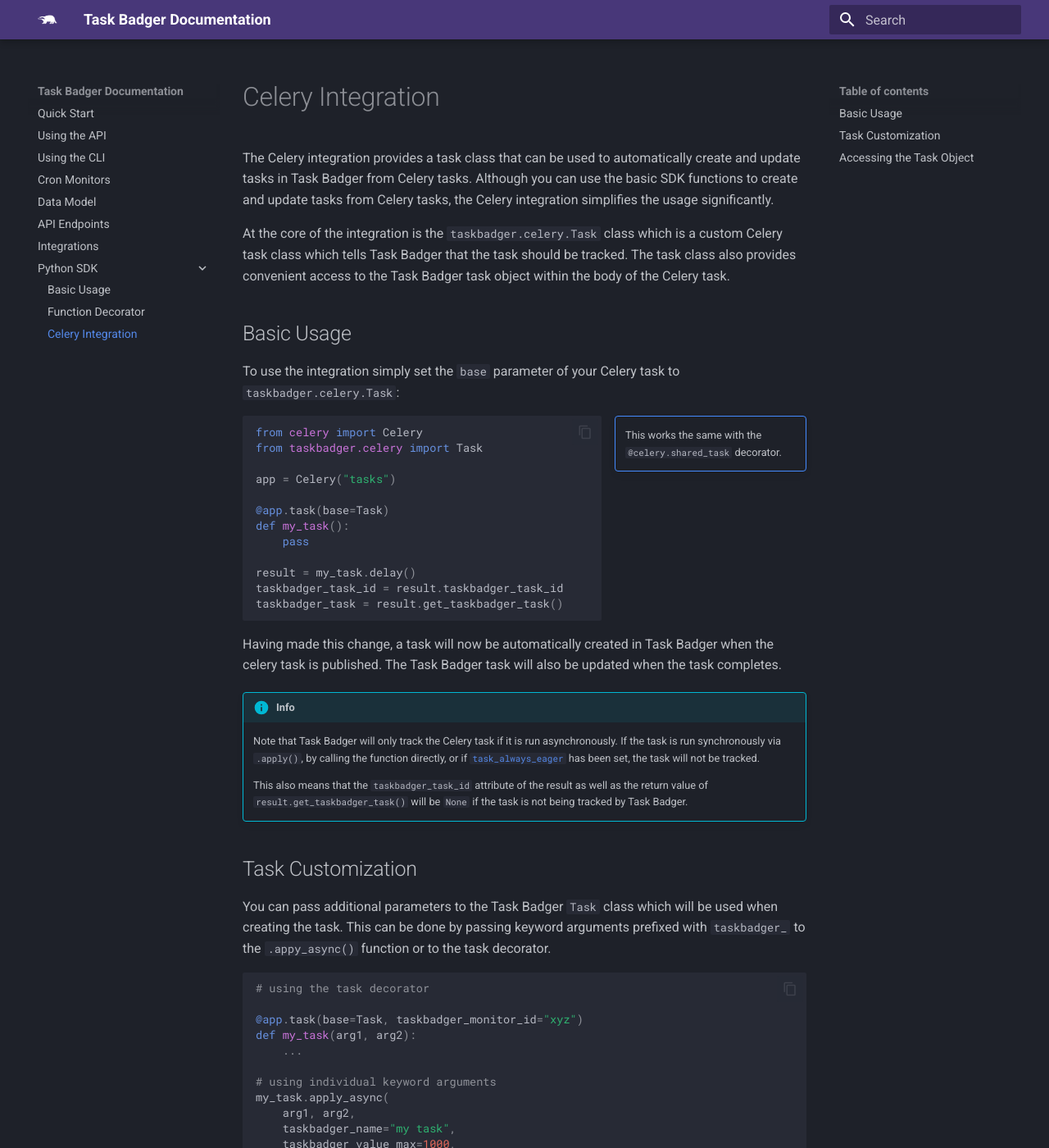
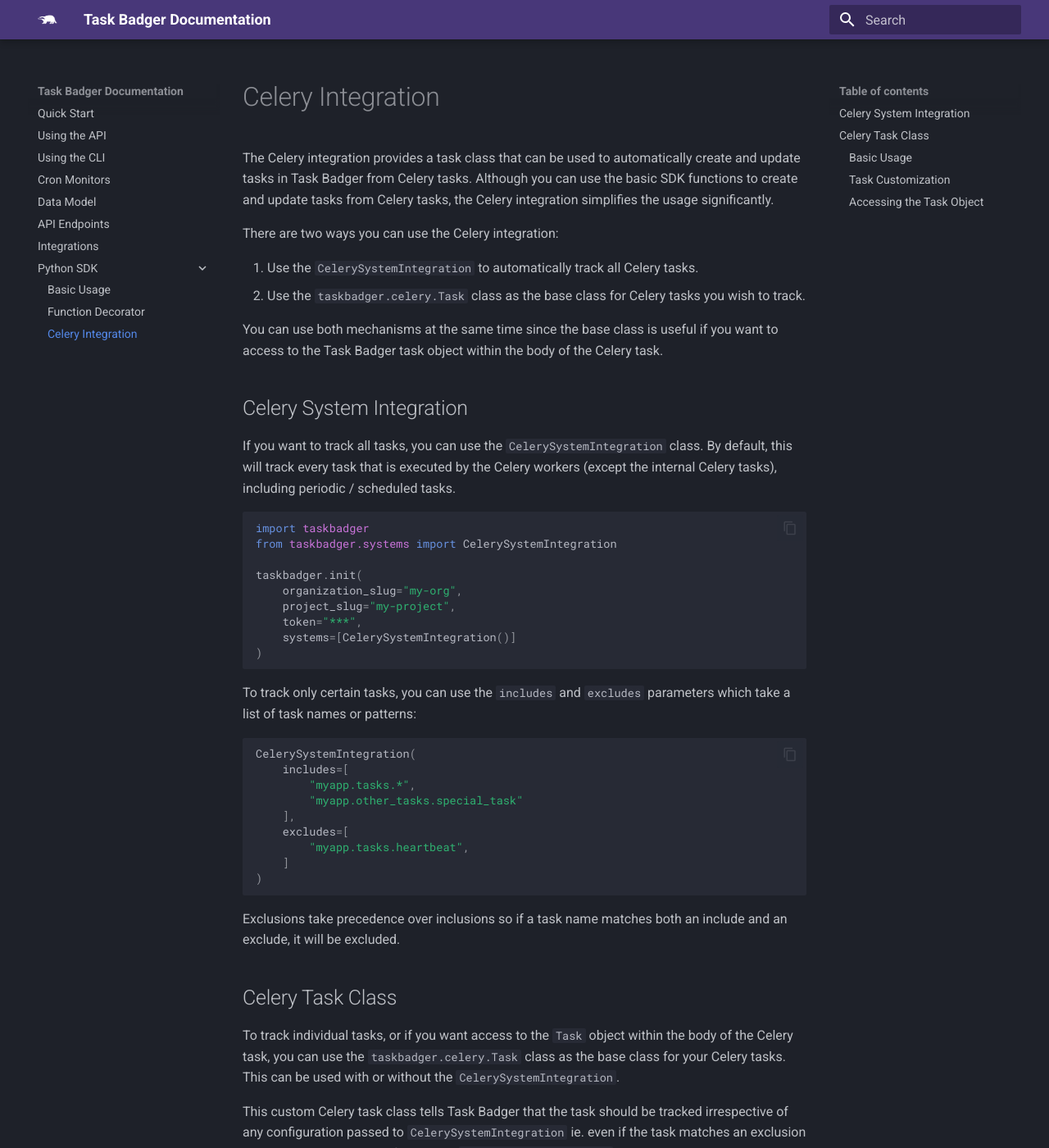
Before and after one commit to taskbadger/taskbadger-docs, an MkDocs documentation site: the page built from docs/python-celery.md, in a window 1280 px wide and 1400 px high. Shown: the whole window at 82% size. Built offline with MkDocs 1.6.1 and Material for MkDocs 9.7.7, drawn with Linux system fonts in a browser that asks for light colours; some of the changed text lies outside the part shown.

Commit message:
add docs for celery system integration

````diff
--- a/docs/python-celery.md
+++ b/docs/python-celery.md
@@ -4,11 +4,63 @@
 from Celery tasks. Although you can use the basic SDK functions to create and update tasks from Celery tasks, the
 Celery integration simplifies the usage significantly.
 
-At the core of the integration is the `taskbadger.celery.Task` class which is a custom Celery task class which
-tells Task Badger that the task should be tracked. The task class also provides convenient access to the
+There are two ways you can use the Celery integration:
+
+1. Use the `CelerySystemIntegration` to automatically track all Celery tasks.
+2. Use the `taskbadger.celery.Task` class as the base class for Celery tasks you wish to track.
+
+You can use both mechanisms at the same time since the base class is useful if you want to access to the
 Task Badger task object within the body of the Celery task.
 
-## Basic Usage
+## Celery System Integration
+
+If you want to track all tasks, you can use the `CelerySystemIntegration` class. By default, this will track every
+task that is executed by the Celery workers (except the internal Celery tasks), including periodic / scheduled tasks.
+
+```python
+import taskbadger
+from taskbadger.systems import CelerySystemIntegration
+
+taskbadger.init(
+    organization_slug="my-org",
+    project_slug="my-project",
+    token="***",
+    systems=[CelerySystemIntegration()]
+)
+```
+
+To track only certain tasks, you can use the `includes` and `excludes` parameters which take a list of task names
+or patterns:
+
+```python
+CelerySystemIntegration(
+    includes=[
+        "myapp.tasks.*",
+        "myapp.other_tasks.special_task"
+    ],
+    excludes=[
+        "myapp.tasks.heartbeat",
+    ]
+)
+```
+
+Exclusions take precedence over inclusions so if a task name matches both an include and an exclude, it will be
+excluded.
+
+## Celery Task Class
+
+To track individual tasks, or if you want access to the `Task` object within the body of the Celery task, you can
+use the `taskbadger.celery.Task` class as the base class for your Celery tasks. This can be used with or without
+the `CelerySystemIntegration`.
+
+This custom Celery task class tells Task Badger that the task should be tracked irrespective of any configuration
+passed to `CelerySystemIntegration` ie. even if the task matches an exclusion rule it will still be tracked if it
+is using `taskbadger.celery.Task` as its base.
+
+The task class also provides convenient access to the Task Badger task object within the body of the Celery task.
+
+### Basic Usage
+
 To use the integration simply set the `base` parameter of your Celery task to `taskbadger.celery.Task`:
 
 !!!note inline end ""
@@ -21,9 +73,11 @@
 
 app = Celery("tasks")
 
+
 @app.task(base=Task)
 def my_task():
     pass
+
 
 result = my_task.delay()
 taskbadger_task_id = result.taskbadger_task_id
@@ -42,11 +96,9 @@
     This also means that the `taskbadger_task_id` attribute of the result as well as the return value
     of `result.get_taskbadger_task()` will be `None` if the task is not being tracked by Task Badger.
 
-
 [always_eager]: https://docs.celeryq.dev/en/stable/userguide/configuration.html#std-setting-task_always_eager
 
-
-## Task Customization
+### Task Customization
 
 You can pass additional parameters to the Task Badger `Task` class which will be used when creating the task.
 This can be done by passing keyword arguments prefixed with `taskbadger_` to the `.appy_async()` function or
@@ -58,6 +110,7 @@
 @app.task(base=Task, taskbadger_monitor_id="xyz")
 def my_task(arg1, arg2):
     ...
+
 
 # using individual keyword arguments
 my_task.apply_async(
@@ -76,12 +129,13 @@
 ```
 
 !!!note "Order of Precedence"
+
     Values passed via `apply_async` take precedence over values passed in the task decorator.
 
     In both the decorator and `apply_async`, if individual keyword arguments are used as well as
     the `taskbadger_kwargs` dictionary, the individual arguments will take precedence.
 
-## Accessing the Task Object
+### Accessing the Task Object
 
 The `taskbadger.celery.Task` class provides access to the Task Badger task object via the `taskbadger_task` property
 of the Celery task. The Celery task instance can be accessed within a task function body by creating a
````
